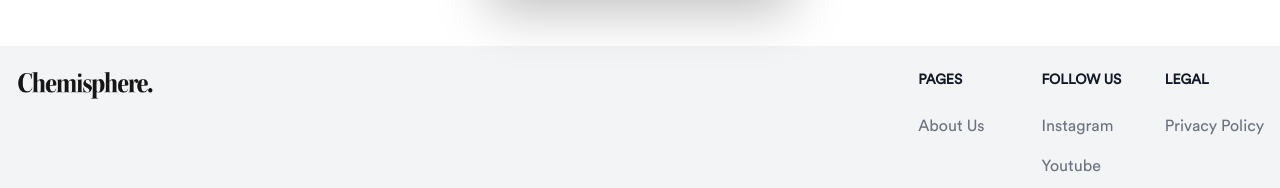
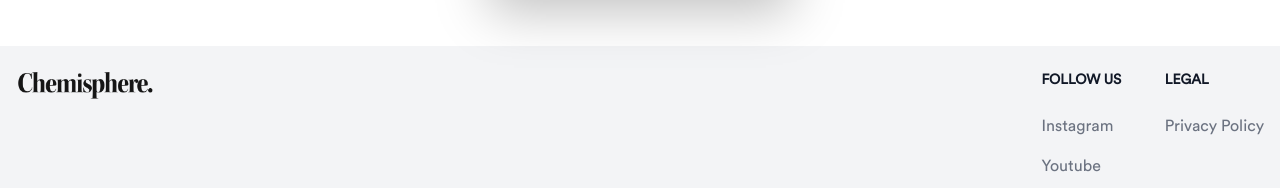
Before and after one commit to aryannpanchal/chemisphere-official-website, a Next.js app: page /inquiry in a window 1280 px wide. Shown: the part 1040-1228 px from the top of the page. Built offline with nearby package versions, Linux system fonts and the light colour scheme.

Commit message:
added marquee
added marquee

```diff
--- a/app/layout.tsx
+++ b/app/layout.tsx
@@ -1,4 +1,3 @@
-import type { Metadata } from 'next'
 import './globals.css'
 import { Analytics } from '@vercel/analytics/react';
 import { SpeedInsights } from "@vercel/speed-insights/next"
--- a/app/page.tsx
+++ b/app/page.tsx
@@ -12,6 +12,7 @@ import FacebookChatPlugin from '../components/Fbchat';
 import Stats from '../components/Stats';
 import Indicator from '../components/Indicator';
 import { AnimatedChild} from '../components/page-wrapper';
+import AnnouncementMarquee from './../components/AnnouncementMarquee';
 
 
 const page = () =>  {
@@ -20,9 +21,10 @@ const page = () =>  {
 
  <div>
      <FacebookChatPlugin />
-       {/* <MarqueeSection /> */}
+
         <Indicator />
         <NavbarSection />
+        <AnnouncementMarquee />
         <Hero />
         <Testimonials />
         <Stats />
--- /dev/null
+++ b/components/AnnouncementMarquee.jsx
@@ -0,0 +1,13 @@
+import React from 'react'
+
+const AnnouncementMarquee = () => {
+  return (
+    <>
+      <marquee className='bg-gray-100 text-chemisphere'>
+      📢 Admissions open for JEE Main & Advanced, NEET and XI-XII batches. Hurry up! Limited seats available
+        </marquee>
+    </>
+  )
+}
+
+export default AnnouncementMarquee
--- a/components/Footer.jsx
+++ b/components/Footer.jsx
@@ -16,11 +16,11 @@ const Footer = () => {
           </div>
           <div className="grid grid-cols-2 gap-8 sm:gap-6 sm:grid-cols-3">
               <div>
-                  <h2 className="mb-6 text-sm font-semibold text-gray-900 uppercase">Pages</h2>
+                  {/* <h2 className="mb-6 text-sm font-semibold text-gray-900 uppercase">Pages</h2> */}
                   <ul className="text-gray-500 font-medium">
-                      <li className="mb-4">
+                      {/* <li className="mb-4">
                           <a href="/about-us" className="hover:underline">About Us</a>
-                      </li>
+                      </li> */}
                       <li>
                           <a href="#" className="hover:underline"></a>
                       </li>
--- a/package.json
+++ b/package.json
@@ -14,8 +14,11 @@
     "@fortawesome/fontawesome-svg-core": "^6.5.1",
     "@fortawesome/free-brands-svg-icons": "^6.5.1",
     "@fortawesome/react-fontawesome": "^0.2.0",
+    "@gfazioli/mantine-marquee": "^2.0.3",
     "@headlessui/react": "^1.7.18",
     "@heroicons/react": "^2.1.1",
+    "@mantine/core": "^7.11.2",
+    "@mantine/hooks": "^7.11.2",
     "@material-tailwind/react": "^2.1.9",
     "@next/font": "^14.1.3",
     "@prisma/client": "^5.11.0",
--- a/tsconfig.json
+++ b/tsconfig.json
@@ -22,6 +22,6 @@
       "@/*": ["./*"]
     }
   },
-  "include": ["next-env.d.ts", "**/*.ts", "**/*.tsx", ".next/types/**/*.ts", "components/Sticky.tsx", "components/CrashCourse.jsx"],
+  "include": ["next-env.d.ts", "**/*.ts", "**/*.tsx", ".next/types/**/*.ts", "components/Sticky.tsx", "components/CrashCourse.jsx", "components/Testimonials.jsx"],
   "exclude": ["node_modules"]
 }
```
Also changed, not shown: 1 other file (tests, documents, lock files or other folders).
